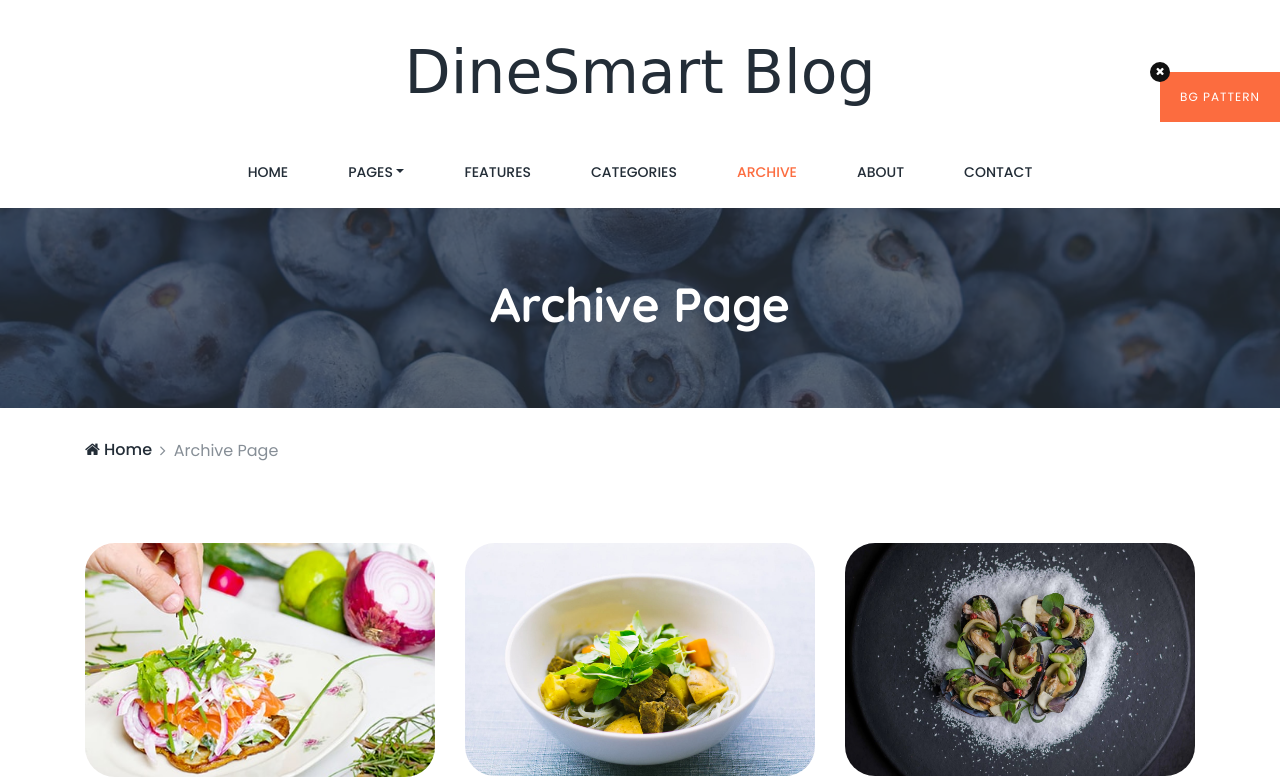
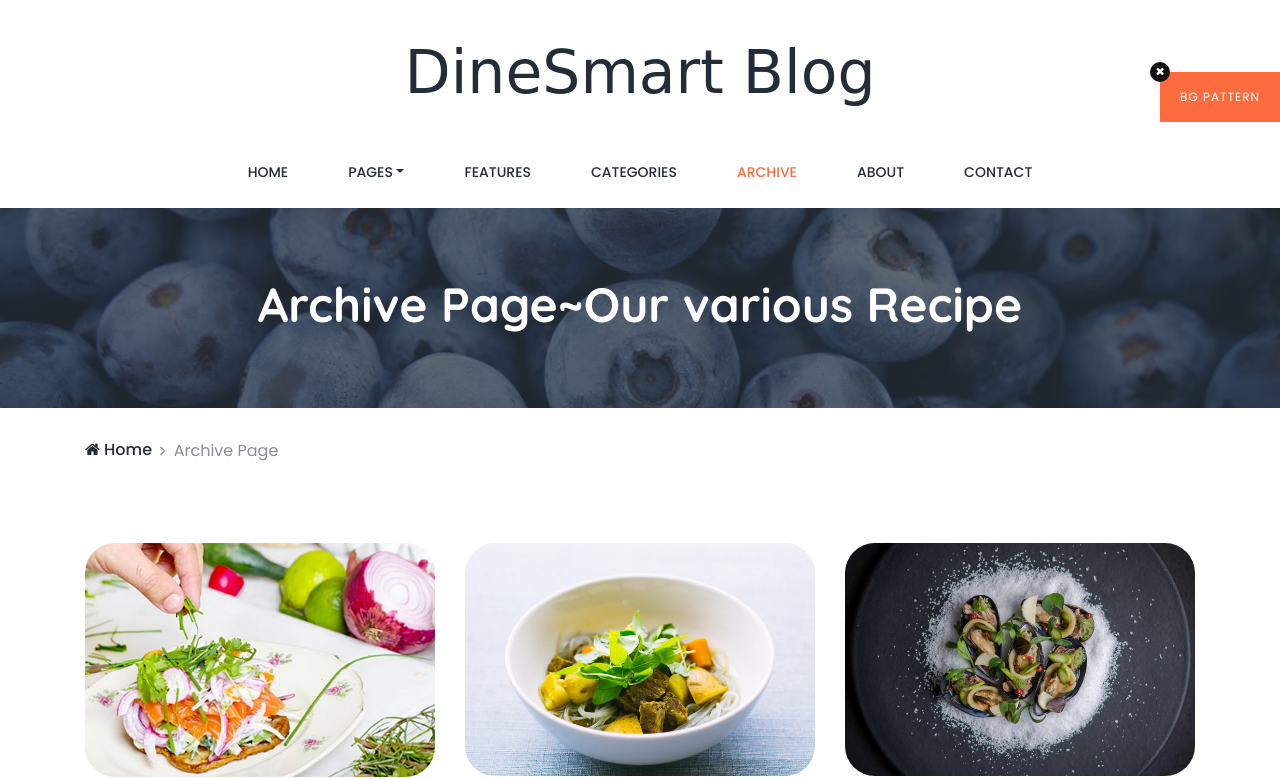
Before and after one commit to VincentOracle/DineSmart, a plain HTML site: page archive.html in a window 1280 px wide. Shown: the part 48-827 px from the top of the page. Drawn offline with Linux system fonts and the light colour scheme; a web font is replaced by a local one.

Commit message:
Update archive.html

```diff
--- a/archive.html
+++ b/archive.html
@@ -142,7 +142,7 @@
             <div class="row h-100 align-items-center">
                 <div class="col-12">
                     <div class="bradcumb-title text-center">
-                        <h2>Archive Page</h2>
+                        <h2>Archive Page~Our various Recipe </h2>
                     </div>
                 </div>
             </div>
```
